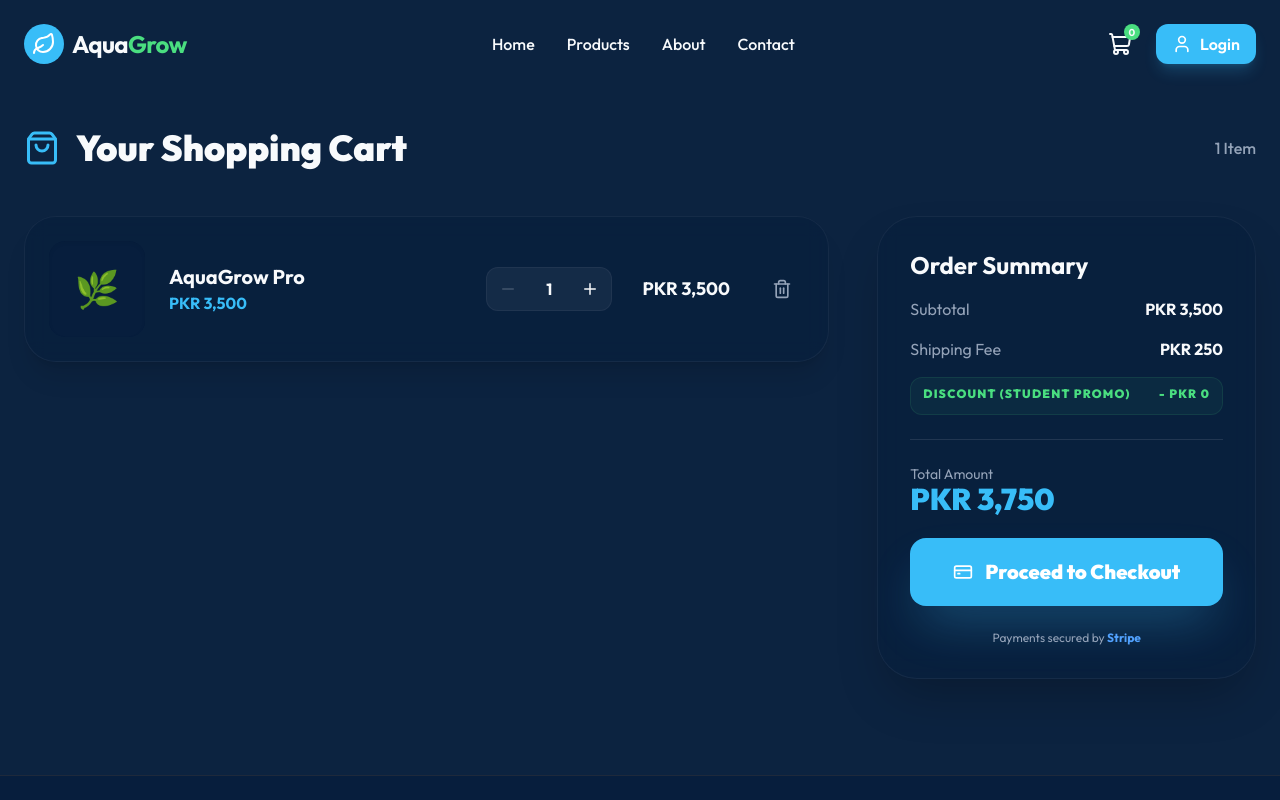
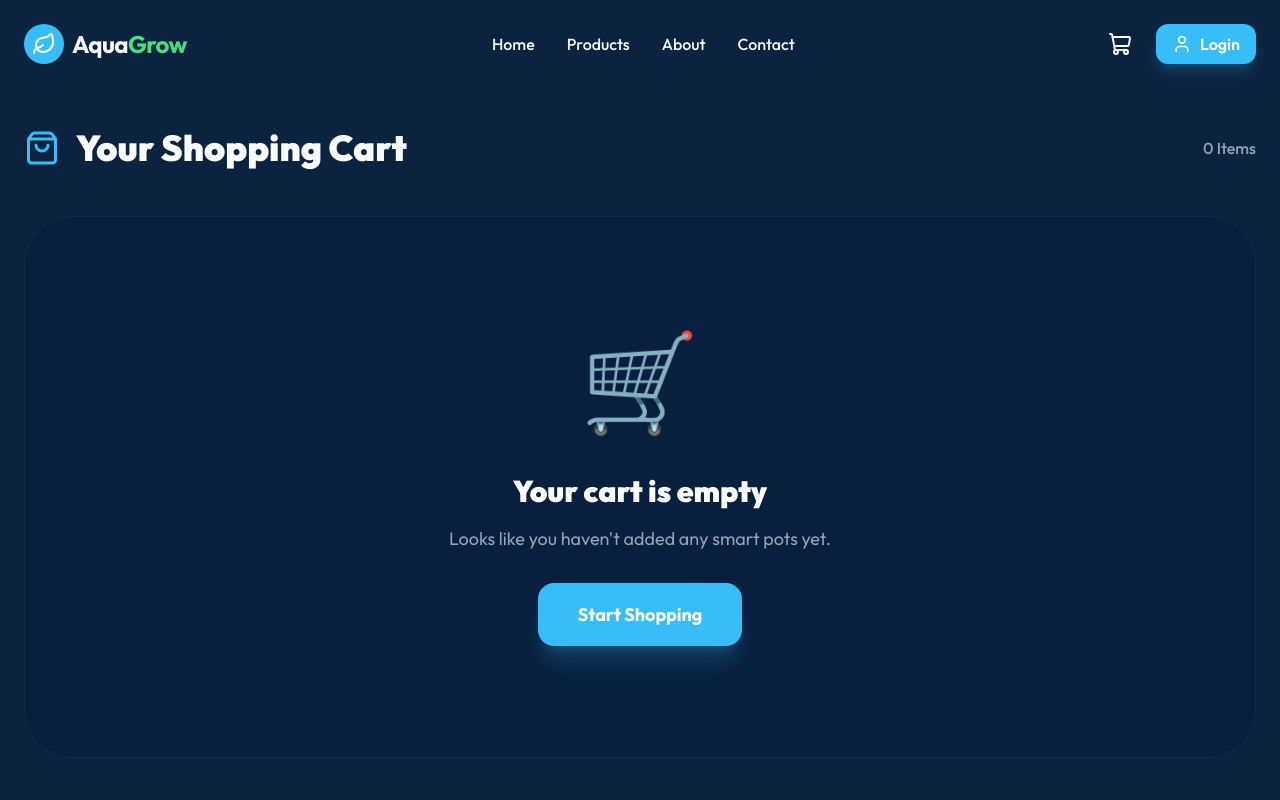
Before and after one commit to Usman-Ifty/aquagrow-store, a Next.js app: page /cart in a window 1280 px wide. Shown: the top 800 px of the page. Built offline with nearby package versions, Linux system fonts and the light colour scheme.

Commit message:
feat: implement functional cart system and wishlist logic

```diff
--- a/src/app/cart/page.js
+++ b/src/app/cart/page.js
@@ -4,35 +4,16 @@ import Navbar from "@/components/Navbar";
 import Footer from "@/components/Footer";
 import { Trash2, Plus, Minus, ArrowRight, ShoppingBag, CreditCard } from "lucide-react";
 import Link from "next/link";
-import { useState } from "react";
 import { motion, AnimatePresence } from "framer-motion";
 import toast from "react-hot-toast";
+import { useCart } from "@/context/CartContext";
+import Image from "next/image";
 
 export default function CartPage() {
-  const [items, setItems] = useState([
-    {
-      id: "pro",
-      name: "AquaGrow Pro",
-      price: 3500,
-      quantity: 1,
-      emoji: "🌿"
-    }
-  ]);
+  const { cart, removeFromCart, updateQuantity, cartTotal } = useCart();
 
-  const subtotal = items.reduce((acc, item) => acc + item.price * item.quantity, 0);
-  const shipping = 250;
-  const total = subtotal + shipping;
-
-  const updateQty = (id, delta) => {
-    setItems(items.map(item =>
-      item.id === id ? { ...item, quantity: Math.max(1, item.quantity + delta) } : item
-    ));
-  };
-
-  const removeItem = (id) => {
-    setItems(items.filter(item => item.id !== id));
-    toast.error("Item removed from cart");
-  };
+  const shipping = cart.length > 0 ? 250 : 0;
+  const total = cartTotal + shipping;
 
   return (
     <main className="flex-1">
@@ -43,15 +24,15 @@ export default function CartPage() {
           <h1 className="text-4xl font-black flex items-center gap-4">
             <ShoppingBag className="text-primary" size={36} /> Your Shopping Cart
           </h1>
-          <div className="text-muted-foreground font-medium">{items.length} {items.length === 1 ? 'Item' : 'Items'}</div>
+          <div className="text-muted-foreground font-medium">{cart.length} {cart.length === 1 ? 'Item' : 'Items'}</div>
         </div>
 
-        {items.length > 0 ? (
+        {cart.length > 0 ? (
           <div className="grid grid-cols-1 lg:grid-cols-3 gap-12">
             {/* Cart Items */}
             <div className="lg:col-span-2 space-y-6">
               <AnimatePresence>
-                {items.map((item) => (
+                {cart.map((item) => (
                   <motion.div
                     key={item.id}
                     initial={{ opacity: 0, y: 10 }}
@@ -59,8 +40,8 @@ export default function CartPage() {
                     exit={{ opacity: 0, scale: 0.95 }}
                     className="glass p-6 rounded-[2rem] border border-white/5 flex flex-col sm:flex-row items-center gap-6 shadow-xl"
                   >
-                    <div className="w-24 h-24 rounded-2xl bg-card flex items-center justify-center text-4xl shadow-inner shrink-0">
-                      {item.emoji}
+                    <div className="w-24 h-24 rounded-2xl bg-card relative overflow-hidden shadow-inner shrink-0">
+                      <Image src={item.image} alt={item.name} fill className="object-cover" />
                     </div>
 
                     <div className="flex-1 text-center sm:text-left">
@@ -70,7 +51,7 @@ export default function CartPage() {
 
                     <div className="flex items-center gap-4 bg-white/5 rounded-xl p-2 border border-white/5">
                       <button
-                        onClick={() => updateQty(item.id, -1)}
+                        onClick={() => updateQuantity(item.id, -1)}
                         className="p-1 hover:text-primary transition-colors disabled:opacity-20"
                         disabled={item.quantity <= 1}
                       >
@@ -78,7 +59,7 @@ export default function CartPage() {
                       </button>
                       <span className="font-bold w-6 text-center">{item.quantity}</span>
                       <button
-                        onClick={() => updateQty(item.id, 1)}
+                        onClick={() => updateQuantity(item.id, 1)}
                         className="p-1 hover:text-primary transition-colors"
                       >
                         <Plus size={18} />
@@ -90,7 +71,7 @@ export default function CartPage() {
                     </div>
 
                     <button
-                      onClick={() => removeItem(item.id)}
+                      onClick={() => removeFromCart(item.id)}
                       className="text-muted-foreground hover:text-red-500 transition-colors p-3 hover:bg-red-500/10 rounded-xl"
                     >
                       <Trash2 size={20} />
@@ -112,15 +93,11 @@ export default function CartPage() {
                 <div className="space-y-4 text-muted-foreground">
                   <div className="flex justify-between">
                     <span>Subtotal</span>
-                    <span className="text-foreground font-bold">PKR {subtotal.toLocaleString()}</span>
+                    <span className="text-foreground font-bold">PKR {cartTotal.toLocaleString()}</span>
                   </div>
                   <div className="flex justify-between">
                     <span>Shipping Fee</span>
                     <span className="text-foreground font-bold">PKR {shipping.toLocaleString()}</span>
-                  </div>
-                  <div className="flex justify-between text-xs text-accent font-black uppercase tracking-widest pt-2 bg-accent/5 p-3 rounded-xl border border-accent/10">
-                    <span>Discount (Student Promo)</span>
-                    <span>- PKR 0</span>
                   </div>
                 </div>
 
--- a/src/app/layout.js
+++ b/src/app/layout.js
@@ -12,13 +12,16 @@ export const metadata = {
 };
 
 import { Toaster } from "react-hot-toast";
+import { CartProvider } from "@/context/CartContext";
 
 export default function RootLayout({ children }) {
   return (
     <html lang="en" className={`${outfit.variable} dark`}>
       <body className="min-h-screen flex flex-col antialiased">
-        <Toaster position="top-right" />
-        {children}
+        <CartProvider>
+          <Toaster position="top-right" />
+          {children}
+        </CartProvider>
       </body>
     </html>
   );
--- a/src/app/products/[id]/page.js
+++ b/src/app/products/[id]/page.js
@@ -8,10 +8,17 @@ import { ShoppingCart, Star, Check, ArrowLeft, Info, Cpu, Droplet, Shield } from
 import Link from "next/link";
 import { useParams } from "next/navigation";
 import { motion } from "framer-motion";
+import { useCart } from "@/context/CartContext";
+import toast from "react-hot-toast";
 
 export default function ProductDetails() {
   const { id } = useParams();
+  const { addToCart } = useCart();
   const product = products.find(p => p.id === id);
+
+  const handleWishlist = () => {
+    toast.success(`${product.name} added to your wishlist!`);
+  };
 
   if (!product) return <div className="min-h-screen flex items-center justify-center text-2xl font-bold">Product not found</div>;
 
@@ -92,10 +99,16 @@ export default function ProductDetails() {
             </div>
 
             <div className="flex flex-col sm:flex-row gap-4">
-              <button className="flex-1 bg-primary text-white py-5 rounded-2xl font-black text-xl hover:opacity-90 transition-all shadow-2xl shadow-primary/30 flex items-center justify-center gap-3">
+              <button
+                onClick={() => addToCart(product)}
+                className="flex-1 bg-primary text-white py-5 rounded-2xl font-black text-xl hover:opacity-90 transition-all shadow-2xl shadow-primary/30 flex items-center justify-center gap-3 active:scale-95"
+              >
                 <ShoppingCart size={24} /> Add to Cart
               </button>
-              <button className="glass px-8 py-5 rounded-2xl font-bold hover:bg-white/10 transition-all">
+              <button
+                onClick={handleWishlist}
+                className="glass px-8 py-5 rounded-2xl font-bold hover:bg-white/10 transition-all active:scale-95"
+              >
                 Add to Wishlist
               </button>
             </div>
--- a/src/components/Navbar.js
+++ b/src/components/Navbar.js
@@ -5,8 +5,10 @@ import { ShoppingCart, User, Leaf, LogOut } from "lucide-react";
 import { useState, useEffect } from "react";
 import { useRouter } from "next/navigation";
 import toast from "react-hot-toast";
+import { useCart } from "@/context/CartContext";
 
 export default function Navbar() {
+  const { cartCount } = useCart();
   const [isScrolled, setIsScrolled] = useState(false);
   const [isLoggedIn, setIsLoggedIn] = useState(false);
   const router = useRouter();
@@ -56,7 +58,11 @@ export default function Navbar() {
         <div className="flex items-center gap-4">
           <Link href="/cart" className="p-2 hover:bg-white/10 rounded-full transition-colors relative">
             <ShoppingCart className="w-6 h-6" />
-            <span className="absolute top-0 right-0 bg-accent text-dark text-[10px] font-bold w-4 h-4 rounded-full flex items-center justify-center">0</span>
+            {cartCount > 0 && (
+              <span className="absolute top-0 right-0 bg-accent text-dark text-[10px] font-bold w-4 h-4 rounded-full flex items-center justify-center animate-bounce">
+                {cartCount}
+              </span>
+            )}
           </Link>
 
           {isLoggedIn ? (
--- a/src/components/ProductCard.js
+++ b/src/components/ProductCard.js
@@ -5,7 +5,10 @@ import Link from "next/link";
 import { ShoppingCart, Star } from "lucide-react";
 import { motion } from "framer-motion";
 
+import { useCart } from "@/context/CartContext";
+
 export default function ProductCard({ product }) {
+  const { addToCart } = useCart();
   return (
     <motion.div
       initial={{ opacity: 0, y: 20 }}
@@ -44,7 +47,10 @@ export default function ProductCard({ product }) {
           <div>
             <span className="text-2xl font-bold text-primary">PKR {product.price.toLocaleString()}</span>
           </div>
-          <button className="bg-primary text-white p-3 rounded-xl hover:opacity-90 transition-all shadow-lg shadow-primary/20">
+          <button
+            onClick={() => addToCart(product)}
+            className="bg-primary text-white p-3 rounded-xl hover:opacity-90 transition-all shadow-lg shadow-primary/20 active:scale-95"
+          >
             <ShoppingCart size={20} />
           </button>
         </div>
--- /dev/null
+++ b/src/context/CartContext.js
@@ -0,0 +1,85 @@
+"use client";
+
+import { createContext, useContext, useState, useEffect } from "react";
+import toast from "react-hot-toast";
+
+const CartContext = createContext();
+
+export function CartProvider({ children }) {
+  const [cart, setCart] = useState([]);
+
+  // Load cart from localStorage on mount
+  useEffect(() => {
+    const savedCart = localStorage.getItem("aquagrow_cart");
+    if (savedCart) {
+      try {
+        setCart(JSON.parse(savedCart));
+      } catch (e) {
+        console.error("Failed to parse cart", e);
+      }
+    }
+  }, []);
+
+  // Save cart to localStorage whenever it changes
+  useEffect(() => {
+    localStorage.setItem("aquagrow_cart", JSON.stringify(cart));
+  }, [cart]);
+
+  const addToCart = (product) => {
+    setCart((prev) => {
+      const existing = prev.find((item) => item.id === product.id);
+      if (existing) {
+        toast.success(`Updated ${product.name} quantity`);
+        return prev.map((item) =>
+          item.id === product.id ? { ...item, quantity: item.quantity + 1 } : item
+        );
+      }
+      toast.success(`${product.name} added to cart!`);
+      return [...prev, { ...product, quantity: 1 }];
+    });
+  };
+
+  const removeFromCart = (productId) => {
+    setCart((prev) => prev.filter((item) => item.id !== productId));
+    toast.error("Item removed from cart");
+  };
+
+  const updateQuantity = (productId, delta) => {
+    setCart((prev) =>
+      prev.map((item) =>
+        item.id === productId
+          ? { ...item, quantity: Math.max(1, item.quantity + delta) }
+          : item
+      )
+    );
+  };
+
+  const clearCart = () => setCart([]);
+
+  const cartCount = cart.reduce((total, item) => total + item.quantity, 0);
+  const cartTotal = cart.reduce((total, item) => total + item.price * item.quantity, 0);
+
+  return (
+    <CartContext.Provider
+      value={{
+        cart,
+        addToCart,
+        removeFromCart,
+        updateQuantity,
+        clearCart,
+        cartCount,
+        cartTotal,
+      }}
+    >
+      {children}
+    </CartContext.Provider>
+  );
+}
+
+export function useCart() {
+  const context = useContext(CartContext);
+  if (!context) {
+    throw new Error("useCart must be used within a CartProvider");
+  }
+  return context;
+}
```
